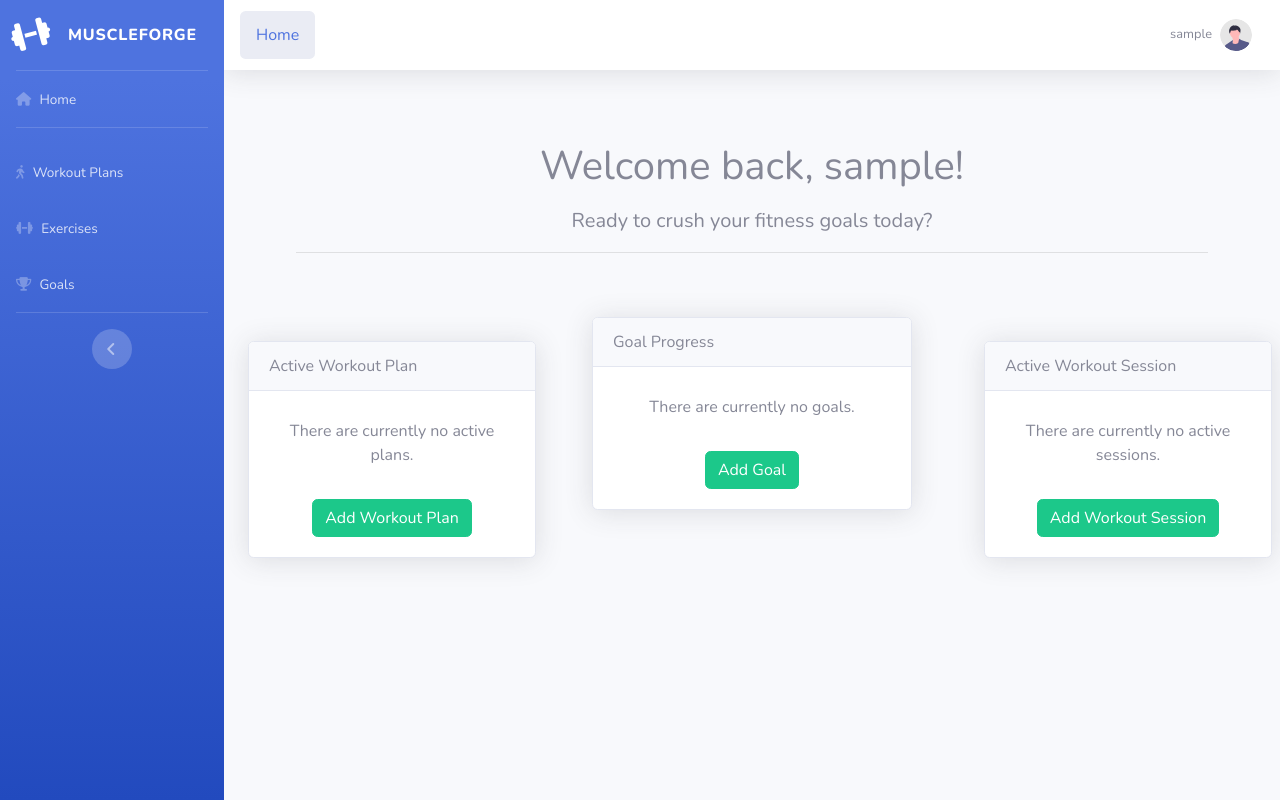
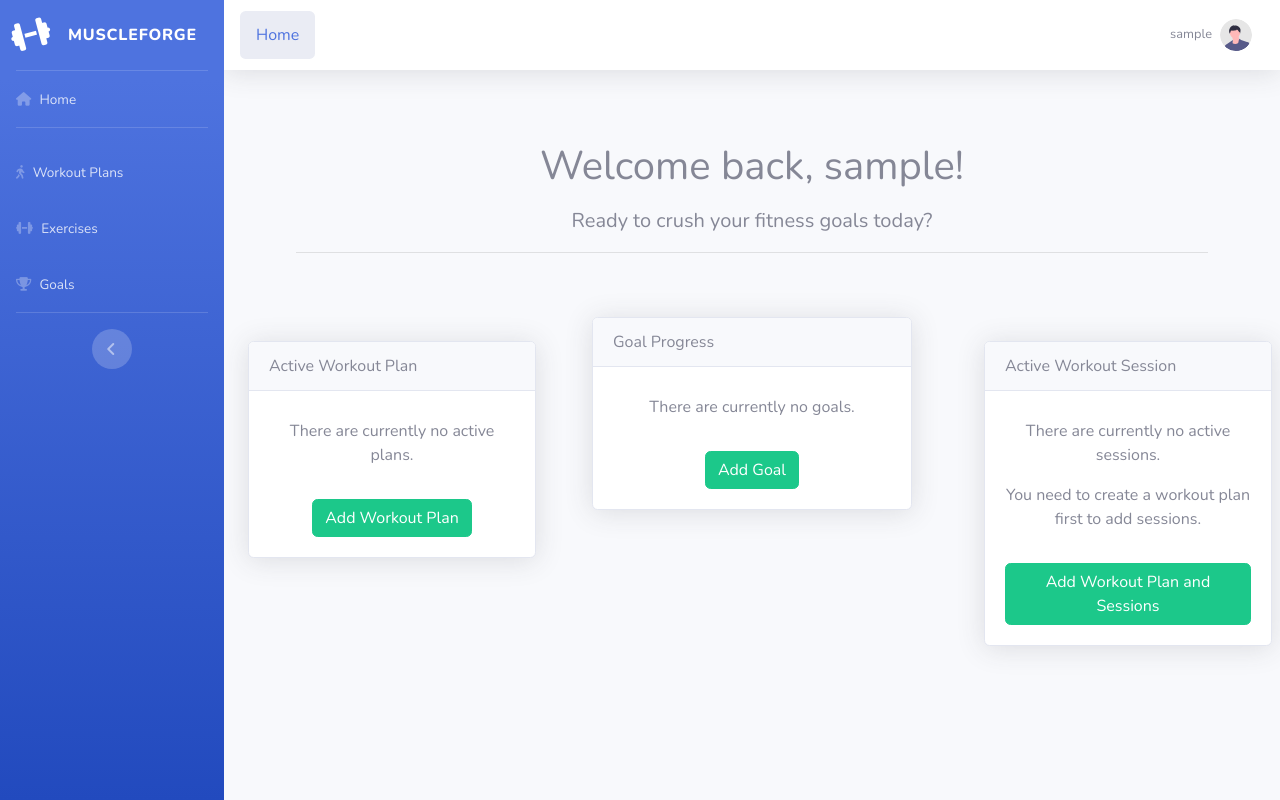
Before and after one commit to SlavicPixel/muscleforge, a Django app: page / in a window 1280 px wide. Run offline with Django 5.2, Linux system fonts and the light colour scheme; the visitor is signed in with stand-in values (Sample User, id 1); data that the repository does not hold is empty; some libraries are stand-ins or nearby versions.

Commit message:
Different message if there are no workout plans created

```diff
--- a/muscleforgeproject/muscleforge/templates/muscleforge/home.html
+++ b/muscleforgeproject/muscleforge/templates/muscleforge/home.html
@@ -70,11 +70,13 @@
                     <p class="card-text">{{ session.notes }}</p>
                 {% else %}
                     <div class="text-center">
-                        <p class="card-text mt-2">There are currently no active sessions.</p>
                         {% if active_plan %}
+                            <p class="card-text mt-2">There are currently no active sessions.</p>
                             <a href="{% url 'workoutsession-new' active_plan.id %}" class="btn btn-success mt-3">Add New Session</a>
                         {% else %}
-                            <a href="{% url 'workoutplan-new' %}" class="btn btn-success mt-3">Add Workout Session</a>
+                            <p class="card-text mt-2">There are currently no active sessions.</p>
+                            <p class="card-text mt-2">You need to create a workout plan first to add sessions.</p>
+                            <a href="{% url 'workoutplan-new' %}" class="btn btn-success mt-3">Add Workout Plan and Sessions</a>
                         {% endif %}
 
                     </div>
```
